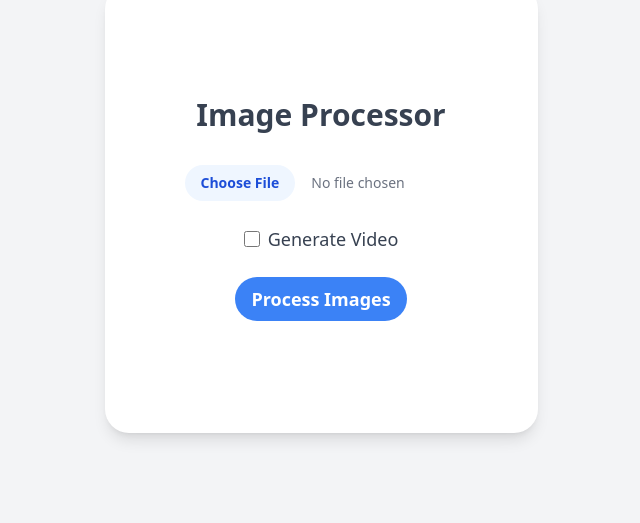
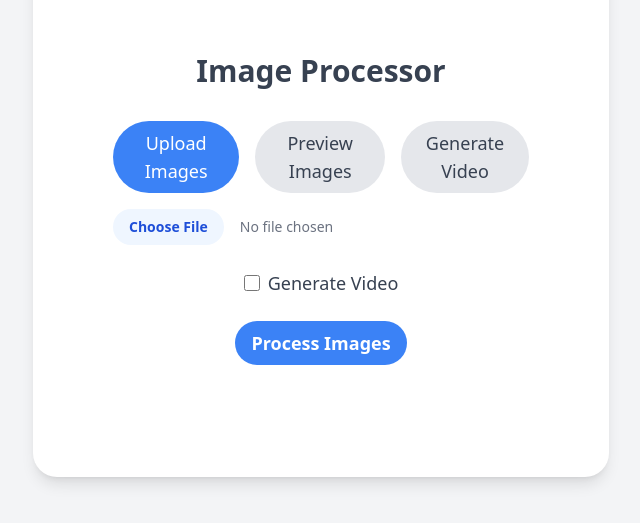
Before and after one commit to johnzappone/teasergen, a Vue app: page / in a window 1280 px wide. Shown: the part 191-714 px from the top of the page, without its empty margins (319-959 px from the left). Built offline with nearby package versions, Linux system fonts and the light colour scheme.

Commit message:
added tabs to the front end to show progression.

```diff
--- a/src/App.vue
+++ b/src/App.vue
@@ -7,8 +7,49 @@
             <div class="py-8 text-base leading-6 space-y-4 text-gray-700 sm:text-lg sm:leading-7">
               <h1 class="text-3xl font-bold text-center mb-8">Image Processor</h1>
 
-              <!-- Step 1: Image Processing -->
-              <div v-if="!processingComplete">
+              <!-- Tab Navigation -->
+              <div class="flex justify-center space-x-4 mb-8">
+                <button
+                  @click="currentTab = 'upload'"
+                  :class="[
+                    'px-4 py-2 rounded-full transition duration-300',
+                    currentTab === 'upload'
+                      ? 'bg-blue-500 text-white'
+                      : 'bg-gray-200 text-gray-700 hover:bg-gray-300'
+                  ]"
+                >
+                  Upload Images
+                </button>
+                <button
+                  @click="currentTab = 'preview'"
+                  :class="[
+                    'px-4 py-2 rounded-full transition duration-300',
+                    currentTab === 'preview'
+                      ? 'bg-blue-500 text-white'
+                      : 'bg-gray-200 text-gray-700 hover:bg-gray-300'
+                  ]"
+                  :disabled="!processingComplete"
+                >
+                  Preview Images
+                </button>
+                <button
+                  @click="currentTab = 'video'"
+                  :class="[
+                    'px-4 py-2 rounded-full transition duration-300',
+                    currentTab === 'video'
+                      ? 'bg-blue-500 text-white'
+                      : 'bg-gray-200 text-gray-700 hover:bg-gray-300'
+                  ]"
+                  :disabled="!processingComplete"
+                >
+                  Generate Video
+                </button>
+              </div>
+
+              <!-- Tab Panels -->
+              <div class="mt-8">
+                <!-- Upload Tab -->
+                <div v-show="currentTab === 'upload'" class="space-y-6">
                   <form @submit.prevent="processImages" class="space-y-6">
                     <div v-for="(file, index) in files" :key="index" class="space-y-2">
                       <div class="flex items-center space-x-4">
@@ -54,8 +95,8 @@
                   </form>
                 </div>
 
-              <!-- Step 2: Preview and Continue -->
-              <div v-if="processingComplete && processedImages.length > 0" class="mt-8 space-y-8">
+                <!-- Preview Tab -->
+                <div v-show="currentTab === 'preview'" class="space-y-8">
                   <h2 class="text-2xl font-bold text-center">Processed Images</h2>
                   <div v-for="(image, index) in processedImages" :key="index" class="space-y-4">
                     <div class="grid grid-cols-2 gap-4">
@@ -74,9 +115,11 @@
                       </div>
                     </div>
                   </div>
+                </div>
 
-                <!-- Video Generation Section -->
-                <div v-if="!videoGenerated" class="flex flex-col items-center space-y-4 mt-8">
+                <!-- Video Tab -->
+                <div v-show="currentTab === 'video'" class="space-y-8">
+                  <div v-if="!videoGenerated" class="flex flex-col items-center space-y-4">
                     <label class="flex items-center space-x-2 mb-4">
                       <input
                         type="checkbox"
@@ -95,8 +138,7 @@
                     </button>
                   </div>
 
-                <!-- Generated Video Section -->
-                <div v-if="videoGenerated" class="flex flex-col items-center space-y-4 mt-8">
+                  <div v-if="videoGenerated" class="flex flex-col items-center space-y-4">
                     <h2 class="text-2xl font-bold text-center">Generated Video</h2>
                     <video
                       :src="videoUrl"
@@ -122,6 +164,7 @@
                       >
                         Create New Video
                       </button>
+                    </div>
                   </div>
                 </div>
               </div>
@@ -156,6 +199,8 @@ const processedImages = ref<Array<{
     height: number;
   };
 }>>([]);
+
+const currentTab = ref('upload');
 
 function formatFileSize(bytes: number): string {
   if (bytes === 0) return '0 Bytes';
```
Lines whose indentation alone changed are shown as unchanged.
